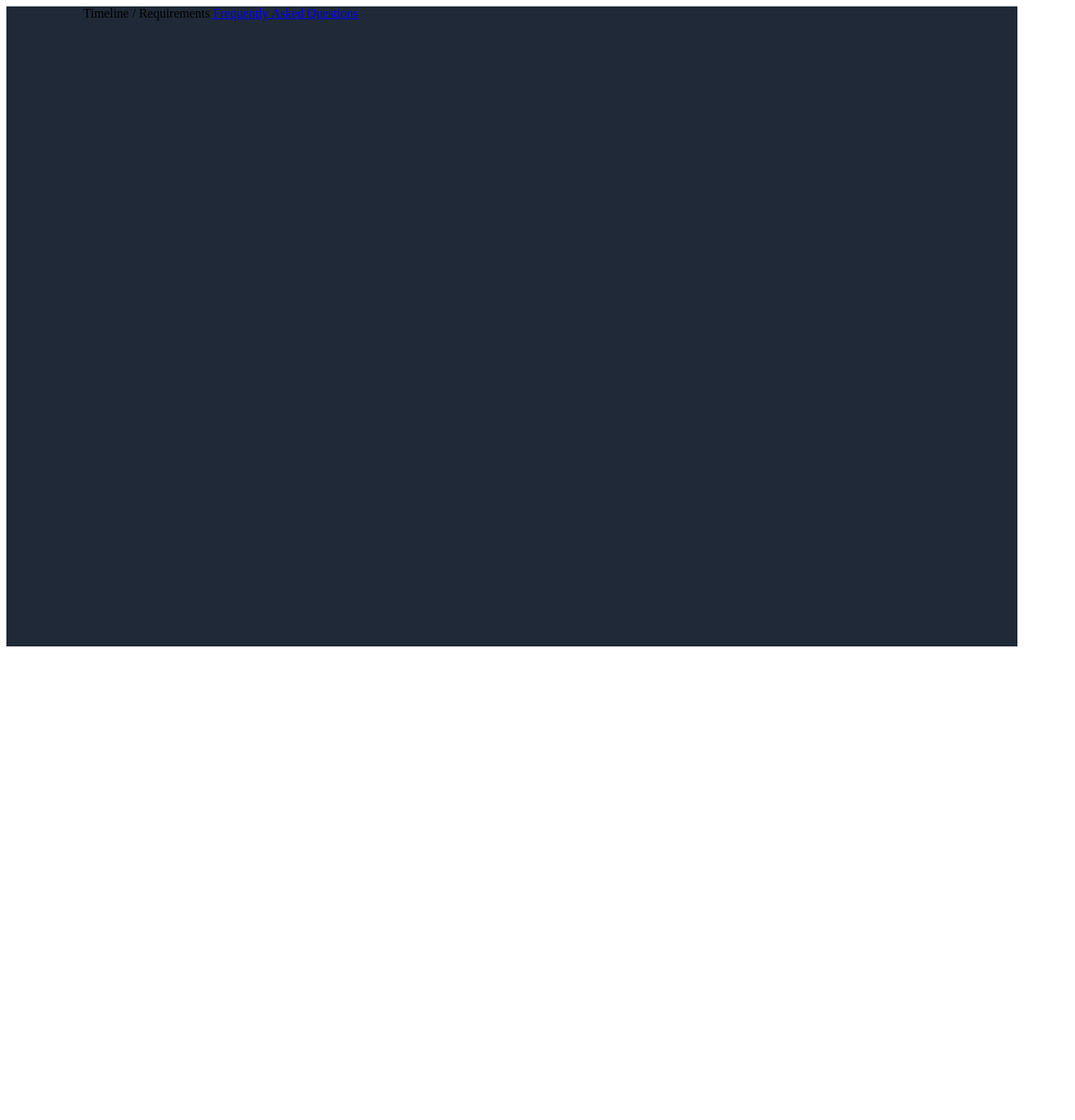
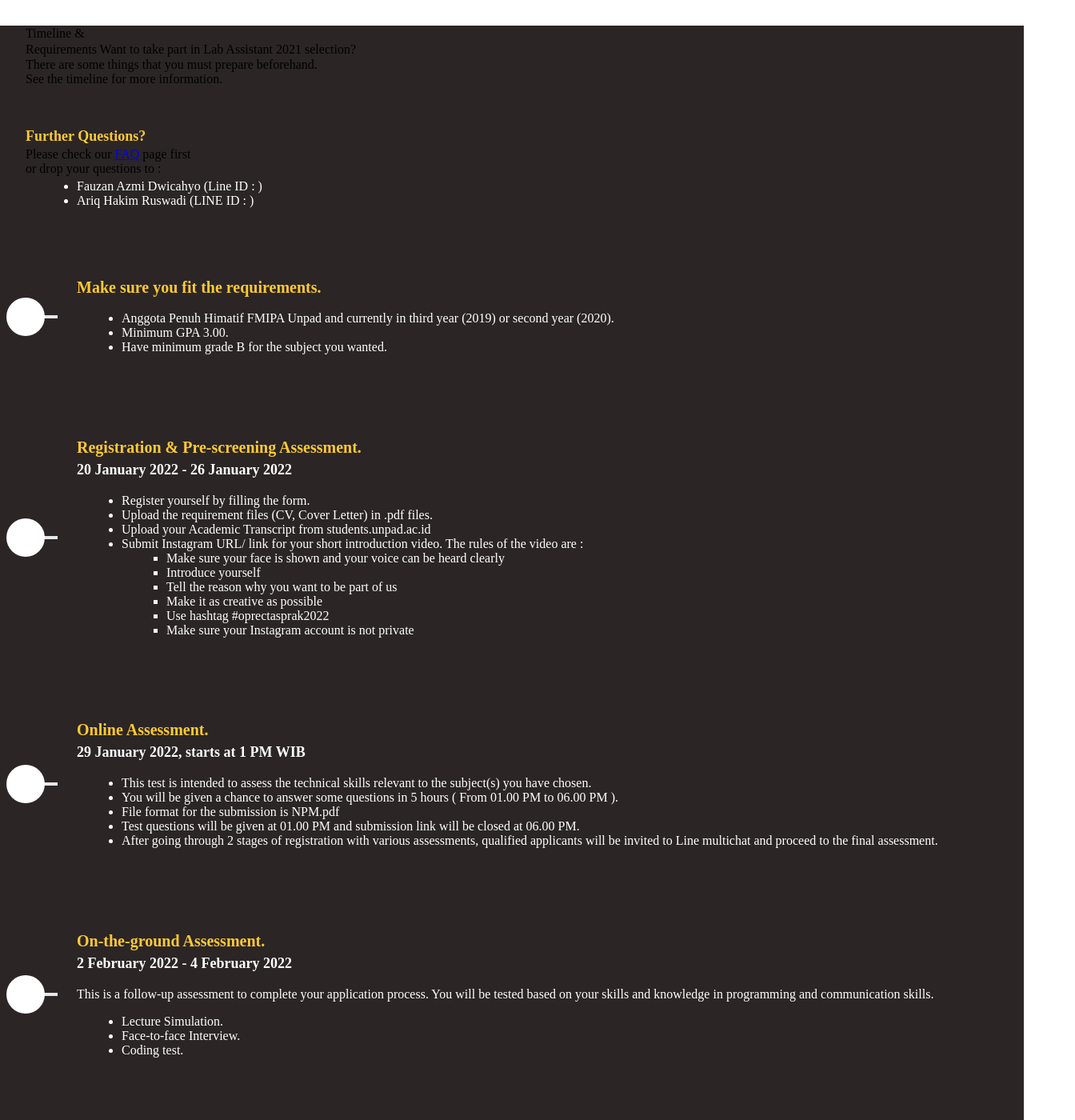
Before and after one commit to rumirifai/oprecastprak2025, a Nuxt app: page /requirements in a window 1280 px wide. Shown: the top 1400 px of the page at 80% size, 1344 px wide, since content can reach past the window. Before the commit the page ends 816 px from the top, so only its background shows below. Built offline with nearby package versions, Linux system fonts and the light colour scheme.

Commit message:
feat: requirement + faq page

```diff
--- /dev/null
+++ b/components/FAQCard.vue
@@ -0,0 +1,16 @@
+<script setup lang="ts">
+const props = defineProps<{
+  faq: FaqItem
+}>()
+</script>
+
+<template>
+  <details>
+    <summary class="py-2 outline-none cursor-pointer text-lg">
+      {{ props.faq.question }}
+    </summary>
+    <div class="px-4 pb-4 mt-2">
+      <p>Answer : {{ props.faq.answer }}</p>
+    </div>
+  </details>
+</template>
--- a/components/Footer.vue
+++ b/components/Footer.vue
@@ -1,5 +1,5 @@
 <template>
-  <footer flex="~ col" class="w-full h-16 bg-gray-600 items-center">
+  <footer flex="~ col" class="w-full h-16 bg-[#211C1D] items-center">
     <p class="text-white text-sm lg:text-base m-auto">
       Copyright © 2023 Asprak TI Unpad
     </p>
--- /dev/null
+++ b/components/TimelineCard.vue
@@ -0,0 +1,72 @@
+<script setup lang="ts">
+const props = defineProps<{
+  event: TimelineEvent
+}>()
+</script>
+
+<template>
+  <!-- Card 1 -->
+  <div
+    class="ml-10 relative flex items-center px-6 py-4 text-white rounded mb-10 flex-col md:flex-row space-y-4 md:space-y-0 border border-white"
+  >
+    <!-- Dot Follwing the Left Vertical Line -->
+    <div
+      class="w-12 h-12 bg-white absolute -left-10 transform -translate-x-2/4 rounded-full z-10 mt-2 md:mt-0 items-center flex"
+    >
+      <div :class="`i-${props.event.icon} mx-auto text-gray-800 h-8 w-8`"></div>
+    </div>
+
+    <!-- Line that connecting the box with the vertical line -->
+    <div class="w-10 h-1 bg-gray-200 absolute -left-10 z-0"></div>
+
+    <!-- Content that showing in the box -->
+    <div class="flex-auto">
+      <h1 class="text-xl text-[#fdca32] font-bold mb-2">
+        {{ props.event.title }}
+      </h1>
+      <h1 v-if="props.event.date" class="text-lg -mt-2 mb-4">
+        {{ props.event.date }}
+      </h1>
+      <p v-if="props.event.description" class="mb-2">
+        {{ props.event.description }}
+      </p>
+      <ul class="list-disc ml-4">
+        <li v-for="(step, i) in props.event.steps" :key="i">{{ step }}</li>
+        <ul v-if="props.event.additionalSteps" class="list-square ml-4">
+          <li
+            v-for="(additionalStep, j) in props.event.additionalSteps"
+            :key="j"
+          >
+            {{ additionalStep }}
+          </li>
+        </ul>
+      </ul>
+      <div
+        v-if="props.event.links"
+        class="mt-4 gap-4"
+        flex="~ col lg:row justify-center"
+      >
+        <a
+          v-if="props.event.links[0]"
+          :href="props.event.links[0]"
+          target="_blank"
+          border="~ white solid 2px"
+          class="w-fit p-3 rounded-lg text-center text-white"
+          hover="text-gray-800 bg-white"
+        >
+          Download Questions
+        </a>
+        <a
+          v-if="props.event.links[1]"
+          :href="props.event.links[1]"
+          target="_blank"
+          border="~ white solid 2px"
+          class="w-fit p-3 rounded-lg text-center text-white"
+          hover="text-gray-800 bg-white"
+        >
+          Upload Answer
+        </a>
+      </div>
+    </div>
+  </div>
+</template>
--- /dev/null
+++ b/models/FaqItem.ts
@@ -0,0 +1,4 @@
+interface FaqItem {
+  question: string
+  answer: string
+}
--- a/nuxt.config.ts
+++ b/nuxt.config.ts
@@ -28,5 +28,13 @@ export default defineNuxtConfig({
         sans: 'Inter',
       },
     },
+
+    safelist: [
+      'i-ph:files',
+      'i-ph:newspaper-clipping',
+      'i-ph:laptop',
+      'i-ph:user',
+      'i-ph:speaker-high',
+    ],
   },
 })
--- a/pages/faq.vue
+++ b/pages/faq.vue
@@ -2,15 +2,68 @@
 useHead({
   title: 'FAQ',
 })
+
+const faqs: FaqItem[] = [
+  {
+    question:
+      'Bahasa apa yang harus digunakan untuk Cover Letter, CV, dan Self-Introduction Video?',
+    answer:
+      'Bahasa yang digunakan bebas, Bahasa Indonesia atau Bahasa Inggris tidak masalah.',
+  },
+  {
+    question: 'Bagaimana isi Self-Introduction Video?',
+    answer:
+      'Harus memperlihatkan diri, perkenalkan diri, alasan mau menjadi asprak, buat sekreatif mungkin. Pastikan account Instagram tidak di-private ya.',
+  },
+  {
+    question: 'Isi Cover Letter?',
+    answer:
+      'Sesuai dengan isi cover letter formal pada umumnya, seperti saat akan melamar suatu pekerjaan.',
+  },
+  {
+    question: 'Mata kuliah apa saja yang harus minimal B?',
+    answer:
+      'Tidak ada ketentuan mata kuliah apa saja, yang penting IPK diatas 3.00. Persyaratan nilai mata kuliah tertentu minimal B hanya digunakan ketika memilih mata kuliah apa yang diajarkan nanti.',
+  },
+  {
+    question: 'Test coding? Apa yang harus dipersiapkan?',
+    answer:
+      'Tidak rumit, test ini untuk melihat sejauh mana kalian menyelesaikan suatu permasalahan dasar dengan logika sederhana. Untuk apa yang harus dipersiapkan, bagaimana prosesnya akan diinformasikan kepada pendaftar.',
+  },
+  {
+    question: 'Upload jawaban online assessment kemana?',
+    answer:
+      'Upload di web ini, nanti akan muncul button upload di halaman timeline recruitment pada tanggal 29 Januari 2022 dimulai pukul 13.00 WIB hingga 18.00 WIB.',
+  },
+]
+
+const contacts = [
+  'Fauzan Azmi Dwicahyo (Line ID : )',
+  'Ariq Hakim Ruswadi (LINE ID : )',
+]
 </script>
 
 <template>
-  <main class="h-screen bg-gray-800">
-    <div class="h-full justify-center ml-24" flex="~ col">
+  <main class="h-screen bg-[#2b2526]" flex="~ col">
+    <div class="h-full justify-center px-12 xl:px-24 grow" flex="~ col">
       <NuxtLink to="/requirements">
         <div class="i-ph:arrow-left" text="white 2rem"></div>
       </NuxtLink>
-      <span text="2rem md:4rem white" font="sans bold">Faq</span>
+      <span text="2rem md:4rem [#fdca32]" font="sans bold"
+        >Frequently Asked Questions</span
+      >
+      <div class="mt-4 flex flex-col divide-y divide-gray-700 text-white">
+        <FAQCard v-for="(faq, i) in faqs" :key="i" :faq="faq" />
+      </div>
+      <div class="flex flex-col mt-4">
+        <span class="text-[#fdca32] text-lg font-bold">Further Questions?</span>
+        <span text="base white"> Drop your questions to : </span>
+        <ul class="list-disc text-white mt-1 ml-6">
+          <li>{{ contacts[0] }}</li>
+          <li>{{ contacts[1] }}</li>
+        </ul>
+      </div>
     </div>
+    <Footer />
   </main>
 </template>
--- a/pages/requirements.vue
+++ b/pages/requirements.vue
@@ -2,22 +2,146 @@
 useHead({
   title: 'Requirements',
 })
+
+const events: TimelineEvent[] = [
+  {
+    icon: 'ph:files',
+    title: 'Make sure you fit the requirements.',
+    steps: [
+      'Anggota Penuh Himatif FMIPA Unpad and currently in third year (2019) or second year (2020).',
+      'Minimum GPA 3.00.',
+      'Have minimum grade B for the subject you wanted.',
+    ],
+  },
+  {
+    icon: 'ph:newspaper-clipping',
+    title: 'Registration & Pre-screening Assessment.',
+    date: '20 January 2022 - 26 January 2022',
+    steps: [
+      'Register yourself by filling the form.',
+      'Upload the requirement files (CV, Cover Letter) in .pdf files.',
+      'Upload your Academic Transcript from students.unpad.ac.id',
+      'Submit Instagram URL/ link for your short introduction video. The rules of the video are :',
+    ],
+    additionalSteps: [
+      'Make sure your face is shown and your voice can be heard clearly',
+      'Introduce yourself',
+      'Tell the reason why you want to be part of us',
+      'Make it as creative as possible',
+      'Use hashtag #oprectasprak2022',
+      'Make sure your Instagram account is not private',
+    ],
+  },
+  {
+    icon: 'ph:laptop',
+    title: 'Online Assessment.',
+    date: '29 January 2022, starts at 1 PM WIB',
+    steps: [
+      'This test is intended to assess the technical skills relevant to the subject(s) you have chosen.',
+      'You will be given a chance to answer some questions in 5 hours ( From 01.00 PM to 06.00 PM ).',
+      'File format for the submission is NPM.pdf',
+      'Test questions will be given at 01.00 PM and submission link will be closed at 06.00 PM.',
+      'After going through 2 stages of registration with various assessments, qualified applicants will be invited to Line multichat and proceed to the final assessment.',
+    ],
+    links: [],
+  },
+  {
+    icon: 'ph:user',
+    title: 'On-the-ground Assessment.',
+    date: '2 February 2022 - 4 February 2022',
+    steps: ['Lecture Simulation.', 'Face-to-face Interview.', 'Coding test.'],
+    description:
+      'This is a follow-up assessment to complete your application process. You will be tested based on your skills and knowledge in programming and communication skills.',
+  },
+  {
+    icon: 'ph:speaker-high',
+    date: '7 February 2022',
+    title: 'Results Announcement.',
+    steps: [
+      "Selected applicants will be announced on Laboratory Assistant Line Official Account's posts feed.",
+    ],
+  },
+]
+
+const contacts = [
+  'Fauzan Azmi Dwicahyo (Line ID : )',
+  'Ariq Hakim Ruswadi (LINE ID : )',
+]
 </script>
 
 <template>
-  <main class="h-screen bg-gray-800">
-    <div class="h-full justify-center ml-24" flex="~ col">
-      <NuxtLink to="/">
+  <main class="absolute inset-0">
+    <div class="w-screen bg-[#2b2526] h-fit" xl="h-screen" flex="~ col wrap">
+      <div class="w-full grow mt-8" flex="~ col xl:row">
+        <div class="justify-center w-full px-8" xl="w-30% px-16" flex="~ col">
+          <NuxtLink class="mb-4" to="/">
             <div class="i-ph:arrow-left" text="white 2rem"></div>
           </NuxtLink>
-      <span text="2rem md:4rem white" font="sans bold"
-        >Timeline / Requirements</span
+          <span
+            class="leading-tight"
+            text="2rem lg:4rem [#fdca32]"
+            font="sans bold"
+            >Timeline &<br />
+            Requirements</span
           >
+          <span text="1rem white">
+            Want to take part in Lab Assistant 2021 selection? <br />There are
+            some things that you must prepare beforehand. <br />
+            See the timeline for more information.
+          </span>
+
+          <div class="mt-12 mb-4 w-full border border-white"></div>
+
+          <div class="flex flex-col">
+            <span class="text-[#fdca32] text-lg font-bold"
+              >Further Questions?</span
+            >
+            <span text="1rem white">
+              Please check our
               <NuxtLink to="/faq">
-        <span text="white 2rem" font="sans bold">
-          Frequently Asked Questions
+                <span
+                  class="underline cursor-pointer"
+                  text="white 1rem"
+                  font="sans bold"
+                >
+                  FAQ
                 </span>
               </NuxtLink>
+              page first <br />or drop your questions to :<br />
+            </span>
+            <ul class="list-disc text-white mt-1 ml-6">
+              <li>{{ contacts[0] }}</li>
+              <li>{{ contacts[1] }}</li>
+            </ul>
+          </div>
+        </div>
+        <div
+          class="w-full scrollbar-hide relative px-8"
+          xl="w-70% overflow-scroll max-h-[calc(100vh-6rem)] px-16"
+        >
+          <div class="border-l-2 mt-10">
+            <TimelineCard
+              v-for="(event, i) in events"
+              :key="i"
+              :event="event"
+            />
+          </div>
+        </div>
+      </div>
+      <Footer />
     </div>
   </main>
 </template>
+
+<style scoped>
+/* For Webkit-based browsers (Chrome, Safari and Opera) */
+.scrollbar-hide::-webkit-scrollbar {
+  display: none;
+}
+
+/* For IE, Edge and Firefox */
+.scrollbar-hide {
+  -ms-overflow-style: none; /* IE and Edge */
+  scrollbar-width: none; /* Firefox */
+}
+</style>
--- /dev/null
+++ b/pages/test.vue
@@ -0,0 +1,3 @@
+<template>
+  <div>a</div>
+</template>
```
Also changed, not shown: models/TimelineEvent.ts (added, +9 -0 lines), pages/index.vue (+34 -40 lines). Lines whose indentation alone changed are shown as unchanged.
